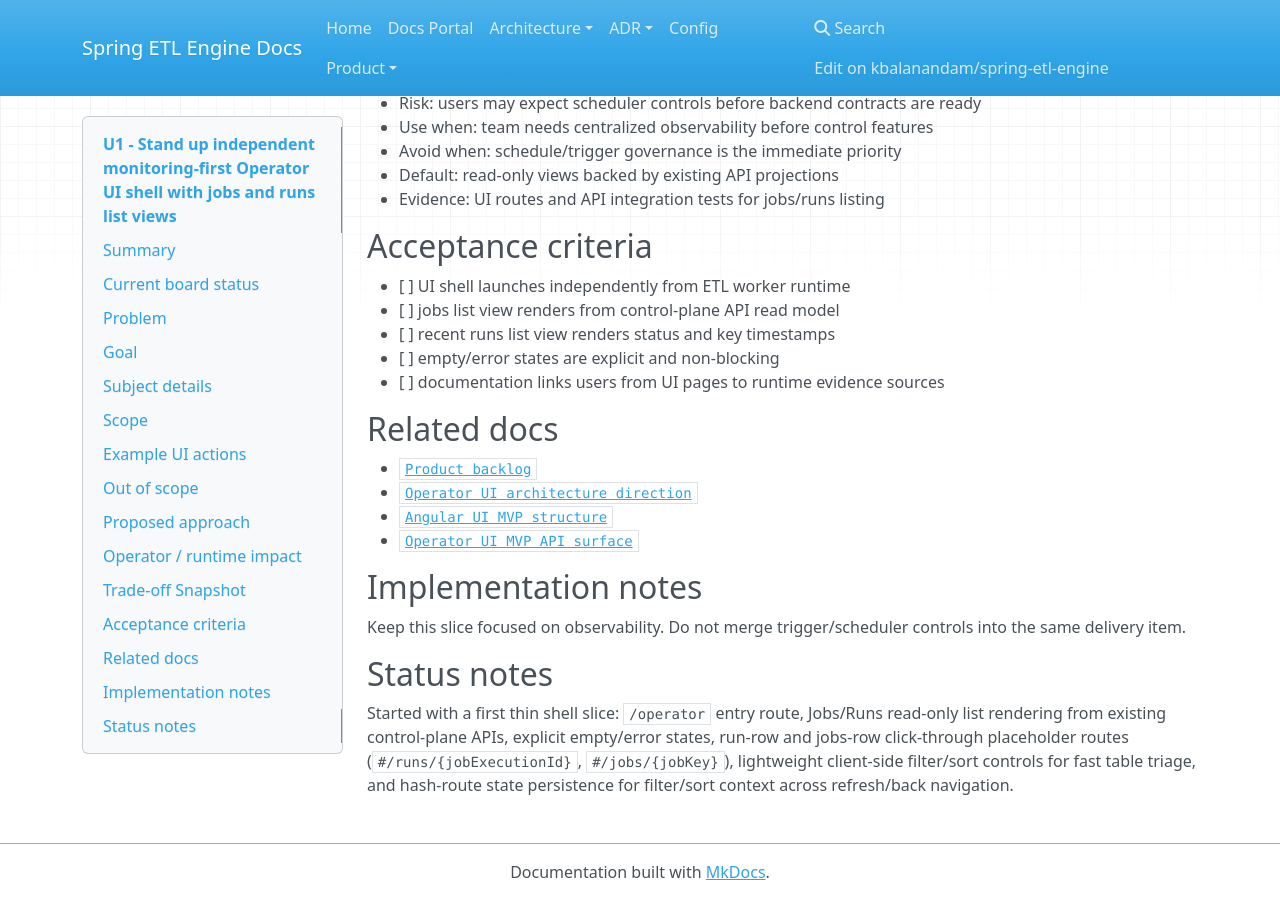
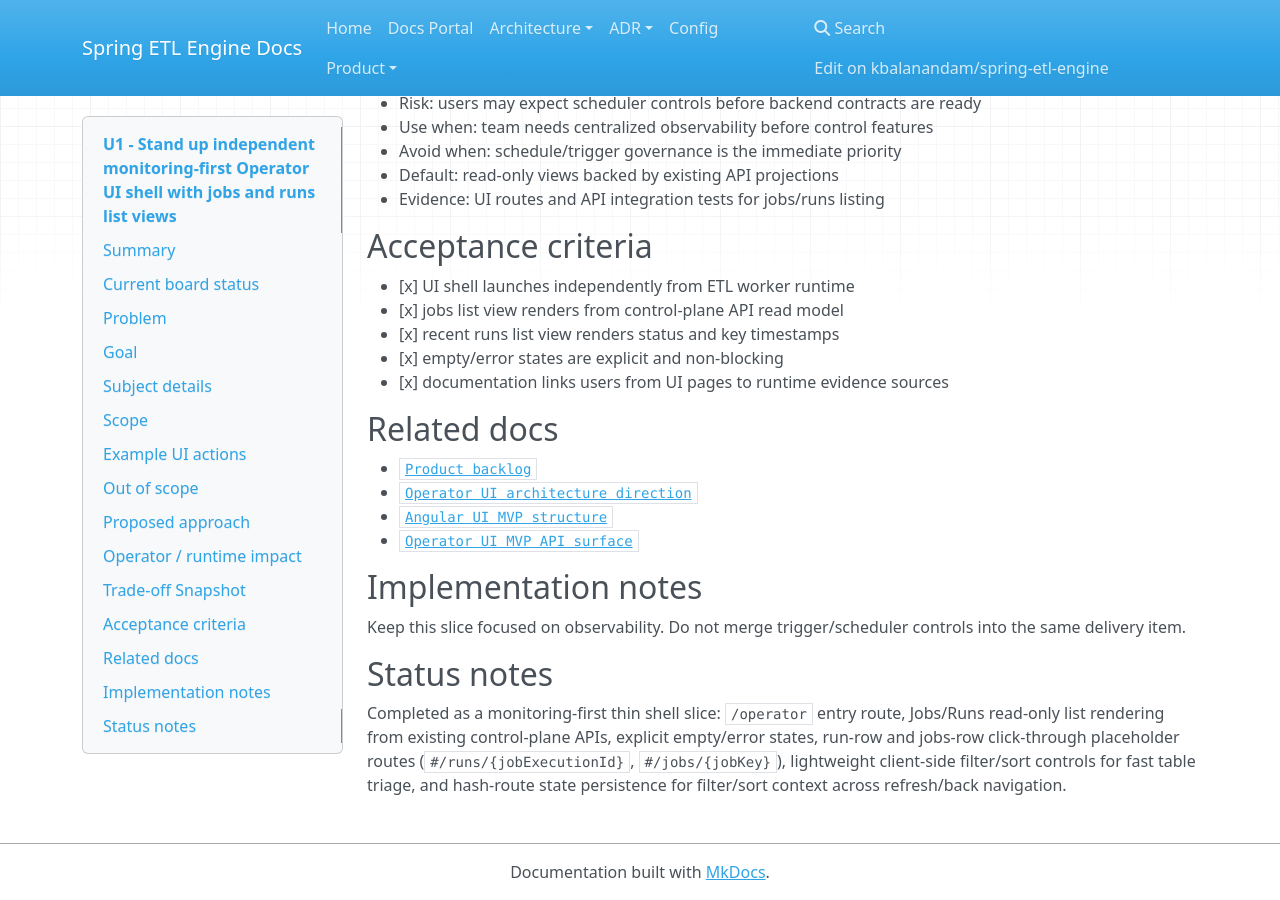
Before and after one commit to kbalanandam/spring-etl-engine, an MkDocs documentation site: the page built from docs/product/backlog-items/operator-ui/U1-independent-operator-ui-shell-and-monitoring-read-model.md, in a window 1280 px wide and 900 px high, scrolled down 1902 px. Built offline with MkDocs 1.6.1, drawn with Linux system fonts in a browser that asks for light colours; nearby versions of some CDN libraries.

Commit message:
docs(product): close U1 monitoring-first shell slice

```diff
--- a/docs/product/backlog-items/operator-ui/U1-independent-operator-ui-shell-and-monitoring-read-model.md
+++ b/docs/product/backlog-items/operator-ui/U1-independent-operator-ui-shell-and-monitoring-read-model.md
@@ -80,11 +80,11 @@ Use the monitoring-first API starter as the data source and ship a read-only UI
 
 ## Acceptance criteria
 
-- [ ] UI shell launches independently from ETL worker runtime
-- [ ] jobs list view renders from control-plane API read model
-- [ ] recent runs list view renders status and key timestamps
-- [ ] empty/error states are explicit and non-blocking
-- [ ] documentation links users from UI pages to runtime evidence sources
+- [x] UI shell launches independently from ETL worker runtime
+- [x] jobs list view renders from control-plane API read model
+- [x] recent runs list view renders status and key timestamps
+- [x] empty/error states are explicit and non-blocking
+- [x] documentation links users from UI pages to runtime evidence sources
 
 ## Related docs
 
@@ -99,4 +99,4 @@ Keep this slice focused on observability. Do not merge trigger/scheduler control
 
 ## Status notes
 
-Started with a first thin shell slice: `/operator` entry route, Jobs/Runs read-only list rendering from existing control-plane APIs, explicit empty/error states, run-row and jobs-row click-through placeholder routes (`#/runs/{jobExecutionId}`, `#/jobs/{jobKey}`), lightweight client-side filter/sort controls for fast table triage, and hash-route state persistence for filter/sort context across refresh/back navigation.
+Completed as a monitoring-first thin shell slice: `/operator` entry route, Jobs/Runs read-only list rendering from existing control-plane APIs, explicit empty/error states, run-row and jobs-row click-through placeholder routes (`#/runs/{jobExecutionId}`, `#/jobs/{jobKey}`), lightweight client-side filter/sort controls for fast table triage, and hash-route state persistence for filter/sort context across refresh/back navigation.
```
Also changed, not shown: other parts of docs/product/backlog-items/operator-ui/U1-independent-operator-ui-shell-and-monitoring-read-model.md (+1 -1 lines), docs/product/product-backlog.md (+1 -1 lines).
